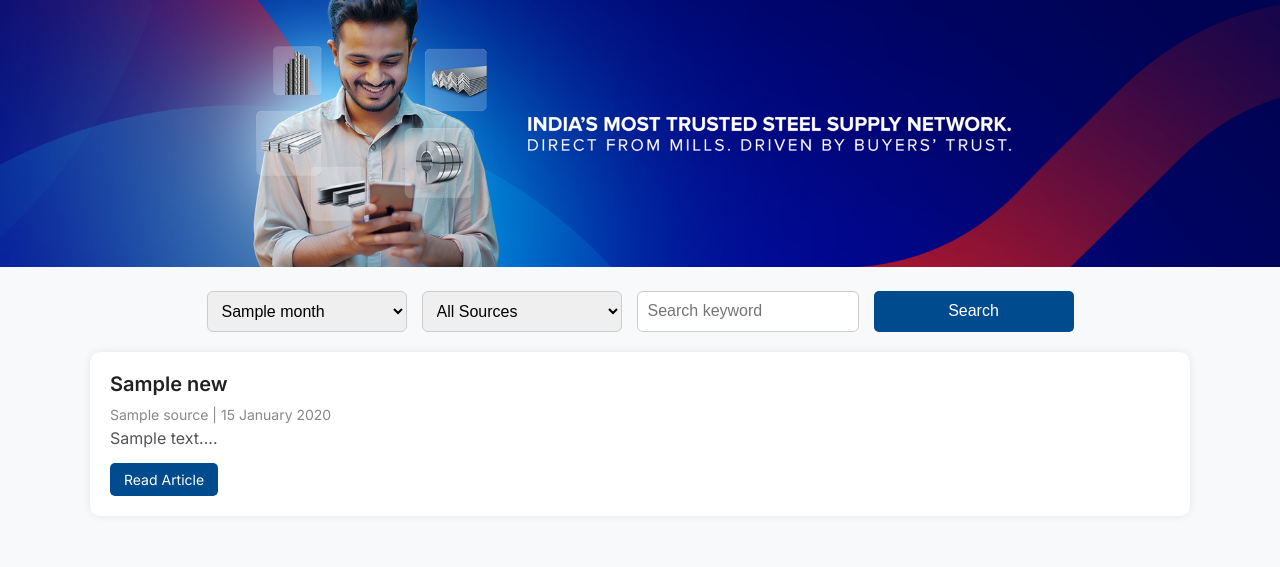
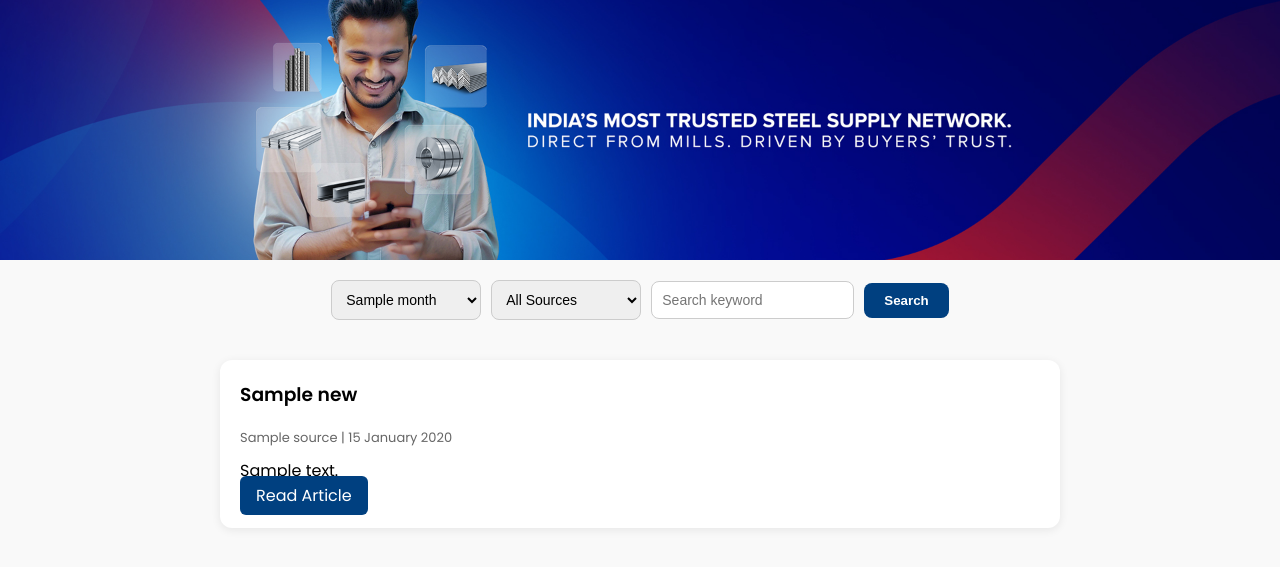
Before and after one commit to sgk30300/steel-news, a Flask app: template templates/dashboard.html in a window 1280 px wide. Shown: the top 567 px of the page. Run offline with Flask 3, Linux system fonts and the light colour scheme; the template is opened without the code that fills it: most values are stand-ins (such as "Sample title", 1, 10 or a date in 2020).

Commit message:
Update dashboard.html

```diff
--- a/templates/dashboard.html
+++ b/templates/dashboard.html
@@ -2,145 +2,134 @@
 <html lang="en">
 <head>
   <meta charset="UTF-8">
-    <meta name="description" content="Stay updated with the latest steel industry news from trusted sources like Google News, Economic Times, and Mint.">
-    <meta name="keywords" content="Steel News, TMT, Iron Ore, Metal Industry, Economic Times, Mint, India">
   <meta name="viewport" content="width=device-width, initial-scale=1.0">
-    <title>Steel News Dashboard</title>
-    <link href="https://fonts.googleapis.com/css2?family=Inter:wght@400;600&display=swap" rel="stylesheet">
+  <title>Steel News Dashboard by Hashtagsteel</title>
+  <link href="https://fonts.googleapis.com/css2?family=Poppins:wght@400;600&display=swap" rel="stylesheet">
   <style>
     body {
-            font-family: 'Inter', sans-serif;
       margin: 0;
-            padding: 0;
-            background-color: #f8f9fa;
-            color: #222;
+      font-family: 'Poppins', sans-serif;
+      background-color: #f9f9f9;
     }
-
-        header img {
+    .banner {
       width: 100%;
-            max-height: 400px;
-            object-fit: cover;
+      height: 260px;
+      background-image: url('/static/banner.jpg');
+      background-size: cover;
+      background-position: center;
     }
-
-        .container {
-            max-width: 1100px;
-            margin: auto;
+    .filters {
+      display: flex;
+      justify-content: center;
+      align-items: center;
+      flex-wrap: wrap;
+      padding: 20px 10px;
+      gap: 10px;
+    }
+    select, input[type="text"] {
+      padding: 10px;
+      font-size: 14px;
+      border-radius: 8px;
+      border: 1px solid #ccc;
+      min-width: 150px;
+    }
+    button {
+      padding: 10px 20px;
+      background-color: #004080;
+      color: white;
+      font-weight: bold;
+      border: none;
+      border-radius: 8px;
+      cursor: pointer;
+    }
+    button:hover {
+      background-color: #0066cc;
+    }
+    .news-container {
+      display: flex;
+      flex-direction: column;
+      align-items: center;
       padding: 20px;
     }
-
-        h1 {
-            font-weight: 600;
-            text-align: center;
-            margin: 20px 0 10px;
-        }
-
-        .filters {
-            display: flex;
-            flex-wrap: wrap;
-            gap: 15px;
-            justify-content: center;
+    .news-card {
+      background: white;
+      border-radius: 12px;
+      padding: 20px;
+      box-shadow: 0 2px 10px rgba(0, 0, 0, 0.08);
+      max-width: 800px;
+      width: 100%;
       margin-bottom: 20px;
     }
-
-        .filters select,
-        .filters input {
-            padding: 10px;
-            font-size: 16px;
-            border: 1px solid #ccc;
+    .news-card h3 {
+      margin-top: 0;
+    }
+    .meta {
+      font-size: 13px;
+      color: #666;
+      margin-bottom: 10px;
+    }
+    .btn-read {
+      margin-top: 10px;
+      background-color: #004080;
+      color: white;
+      padding: 8px 16px;
+      border: none;
       border-radius: 6px;
-            width: 200px;
+      font-weight: 500;
+      text-decoration: none;
     }
-
-        .news-card {
-            background: #fff;
-            margin-bottom: 20px;
-            padding: 20px;
-            border-radius: 10px;
-            box-shadow: 0 0 8px rgba(0,0,0,0.08);
+    .btn-read:hover {
+      background-color: #0066cc;
     }
-
-        .news-card h2 {
-            margin: 0 0 10px;
-            font-size: 20px;
-            font-weight: 600;
-        }
-
-        .news-card p {
-            margin: 5px 0;
-            color: #555;
-        }
-
-        .news-card .meta {
-            font-size: 14px;
-            color: #888;
-        }
-
-        .news-card a {
-            display: inline-block;
-            margin-top: 10px;
-            padding: 8px 14px;
-            background-color: #004b8d;
-            color: #fff;
-            text-decoration: none;
-            border-radius: 5px;
-            font-size: 14px;
-        }
-
     .no-news {
       text-align: center;
-            margin-top: 40px;
       font-size: 18px;
-            color: #777;
+      color: #999;
+      margin-top: 80px;
     }
-
-        @media (max-width: 768px) {
+    @media screen and (max-width: 600px) {
       .filters {
         flex-direction: column;
-                align-items: center;
+      }
+      .news-card {
+        padding: 15px;
       }
     }
   </style>
 </head>
 <body>
-
-    <header>
-        <img src="/static/banner.jpg" alt="Steel News Banner">
-    </header>
-
-    <div class="container">
-        <form method="GET">
-            <div class="filters">
-                <select name="month" onchange="this.form.submit()">
+  <div class="banner"></div>
+  <form class="filters" method="get" action="/">
+    <select name="month">
       {% for m in months %}
         <option value="{{ m }}" {% if selected_month == m %}selected{% endif %}>{{ m }}</option>
       {% endfor %}
     </select>
-
-                <select name="category" onchange="this.form.submit()">
+    <select name="category">
       <option value="">All Sources</option>
       {% for s in sources[1:] %}
         <option value="{{ s }}" {% if selected_source == s %}selected{% endif %}>{{ s }}</option>
       {% endfor %}
     </select>
-
     <input type="text" name="keyword" placeholder="Search keyword" value="{{ keyword }}">
-                <input type="submit" value="Search" style="padding: 10px 20px; cursor: pointer; background-color: #004b8d; color: white; border: none; border-radius: 5px;">
-            </div>
+    <button type="submit">Search</button>
   </form>
 
-        {% if news %}
+  <div class="news-container">
+    {% if news|length == 0 %}
+      <div class="no-news">
+        🚫 Oops! No steel news found for your filters.<br>
+        Try a different month, keyword, or source.
+      </div>
+    {% endif %}
     {% for n in news %}
       <div class="news-card">
-                    <h2>{{ n.title }}</h2>
-                    <p class="meta">{{ n.source }} | {{ n.date.strftime('%d %B %Y') }}</p>
-                    <p>{{ n.summary[:250] }}...</p>
-                    <a href="{{ n.link }}" target="_blank">Read Article</a>
+        <h3>{{ n.title }}</h3>
+        <div class="meta">{{ n.source }} | {{ n.date.strftime('%d %B %Y') }}</div>
+        <div>{{ n.summary|safe }}</div>
+        <a href="{{ n.link }}" target="_blank" class="btn-read">Read Article</a>
       </div>
     {% endfor %}
-        {% else %}
-            <div class="no-news">No news found matching the filters.</div>
-        {% endif %}
   </div>
-
 </body>
 </html>
```
Lines whose indentation alone changed are shown as unchanged.
